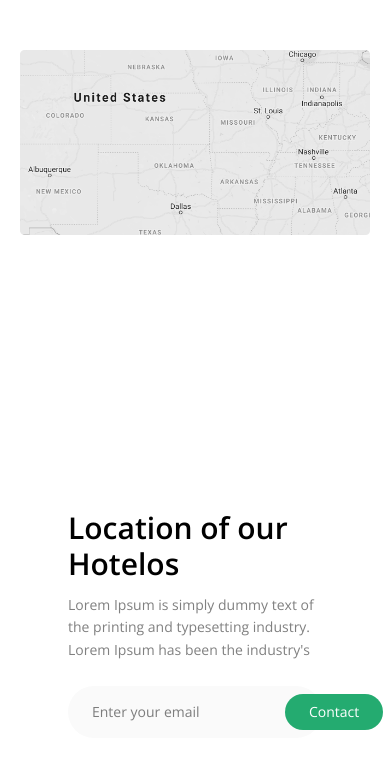
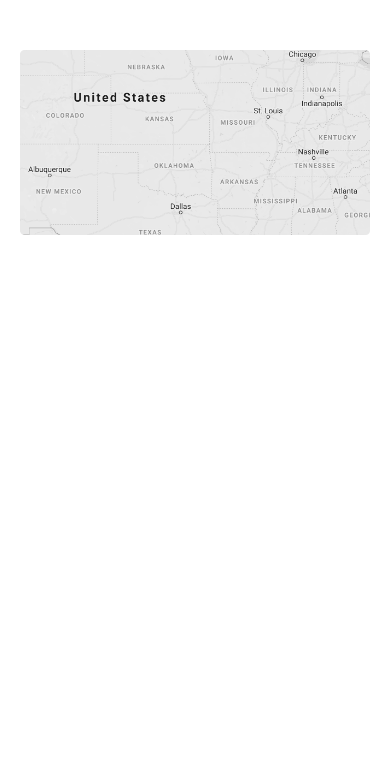
Before and after one commit to Faridun-07/Two-Page, a website: page index.html in a window 390 px wide. Shown: the part 3883-4661 px from the top of the page. After the commit the page ends 4168 px from the top, so only its background shows below. Drawn offline with nearby package versions, Linux system fonts and the light colour scheme; files that its build step writes are made by us from their sources.

Commit message:
Fix bag in section 6

```diff
--- a/index.html
+++ b/index.html
@@ -202,7 +202,7 @@
      <section class="max-w-300 m-auto p-[50px_20px] lg:p-[100px_0px]">
       <div class="relative">
         <img src="./src/images/map.png" alt="">
-        <div class="w-full flex justify-center mt-10 px-4 absolute top-[380px]">
+        <div class="w-full flex justify-center mt-10 px-4 absolute top-[380px] hidden lg:flex">
   <div class="w-full max-w-6xl bg-white rounded-2xl px-8 py-10 flex flex-col lg:flex-row items-center justify-between gap-6">
     <div class="max-w-xl">
       <h2 class="text-3xl lg:text-[30px] font-semibold mb-3">
```
